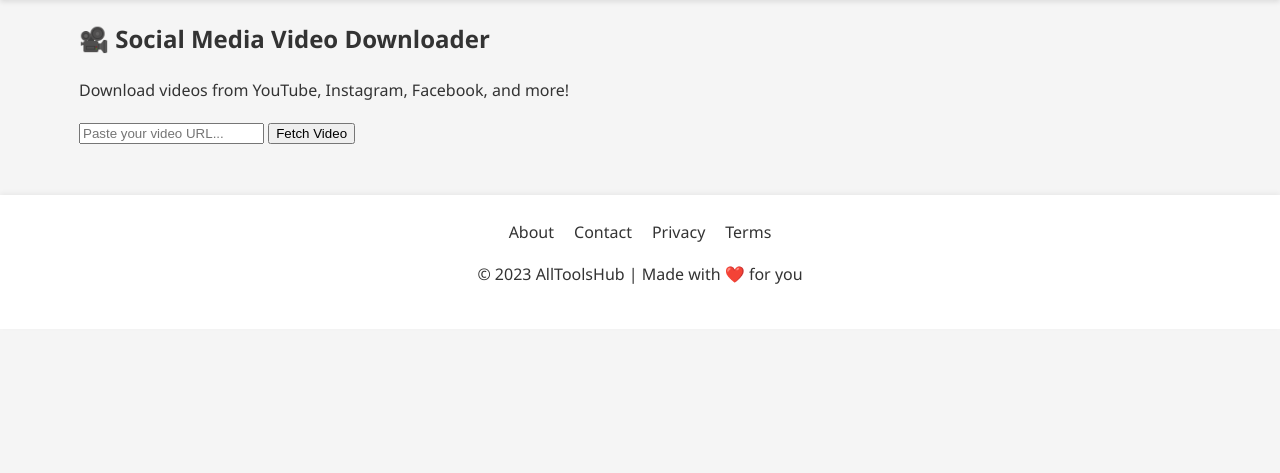
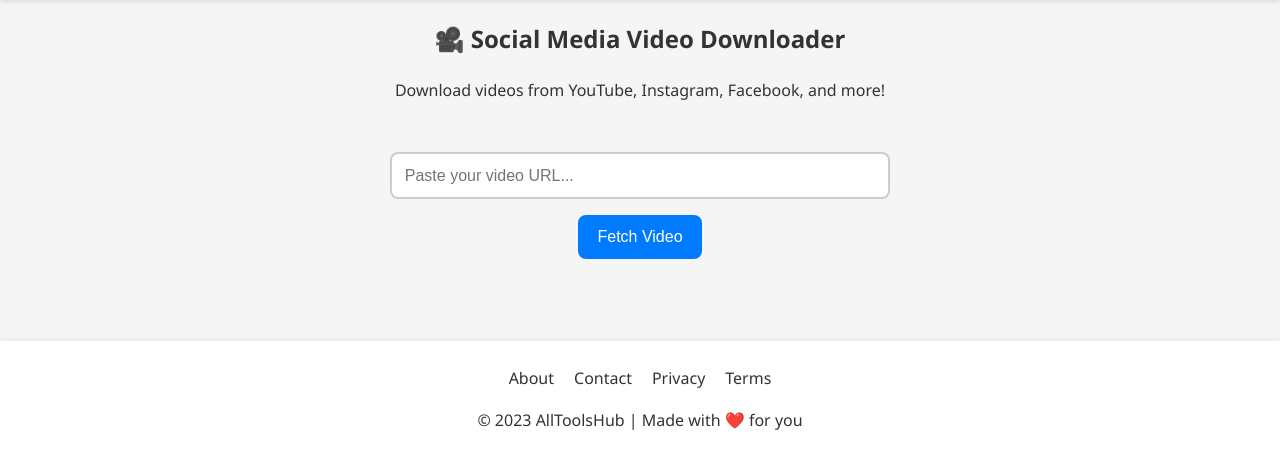
Before and after one commit to hustlepn/AllTools.Hub, a Flask app: page /tools/downloader in a window 1280 px wide. Shown: the part 76-549 px from the top of the page. Run offline with Flask 3, Linux system fonts and the light colour scheme.

Commit message:
Update style.css

```diff
--- a/static/css/style.css
+++ b/static/css/style.css
@@ -233,3 +233,73 @@ footer {
     gap: 15px;
   }
 }
+
+/* Downloader Page Styling */
+.video-tool {
+  display: flex;
+  flex-direction: column;
+  align-items: center;
+  padding: 2rem 1rem;
+}
+
+.video-box {
+  display: flex;
+  flex-direction: column;
+  align-items: center;
+  gap: 1rem;
+  width: 100%;
+  max-width: 500px;
+}
+
+.video-input {
+  width: 100%;
+  padding: 0.8rem;
+  font-size: 1rem;
+  border: 2px solid #ccc;
+  border-radius: 8px;
+}
+
+.video-button {
+  background-color: #007bff;
+  color: white;
+  border: none;
+  padding: 0.8rem 1.2rem;
+  font-size: 1rem;
+  border-radius: 8px;
+  cursor: pointer;
+}
+
+.video-button:hover {
+  background-color: #0056b3;
+}
+
+.video-result {
+  margin-top: 2rem;
+  text-align: center;
+}
+
+.format-list {
+  display: flex;
+  flex-wrap: wrap;
+  justify-content: center;
+  gap: 1rem;
+  margin-top: 1rem;
+}
+
+.format-btn {
+  padding: 0.7rem 1rem;
+  font-size: 0.95rem;
+  background-color: #28a745;
+  color: white;
+  border: none;
+  border-radius: 6px;
+  cursor: pointer;
+}
+
+.format-btn:hover {
+  background-color: #1e7e34;
+}
+
+.center-title, .center-subtitle {
+  text-align: center;
+}
```
